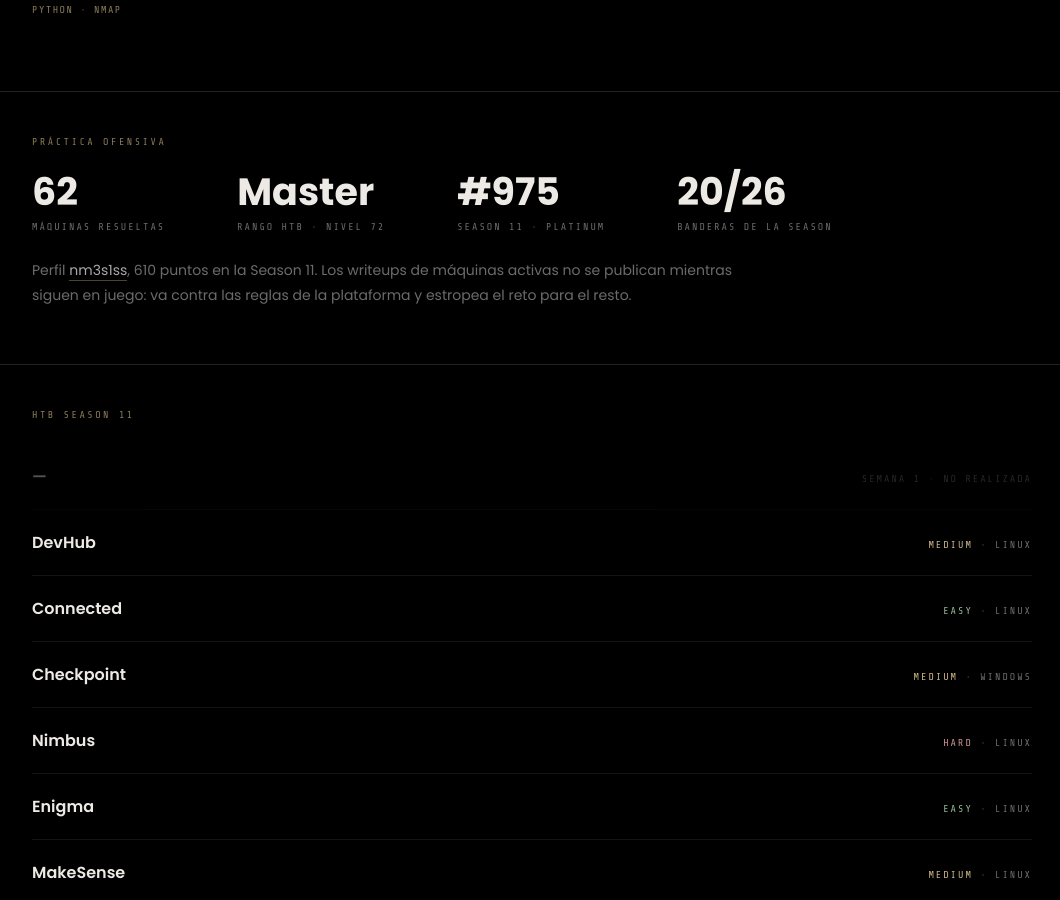
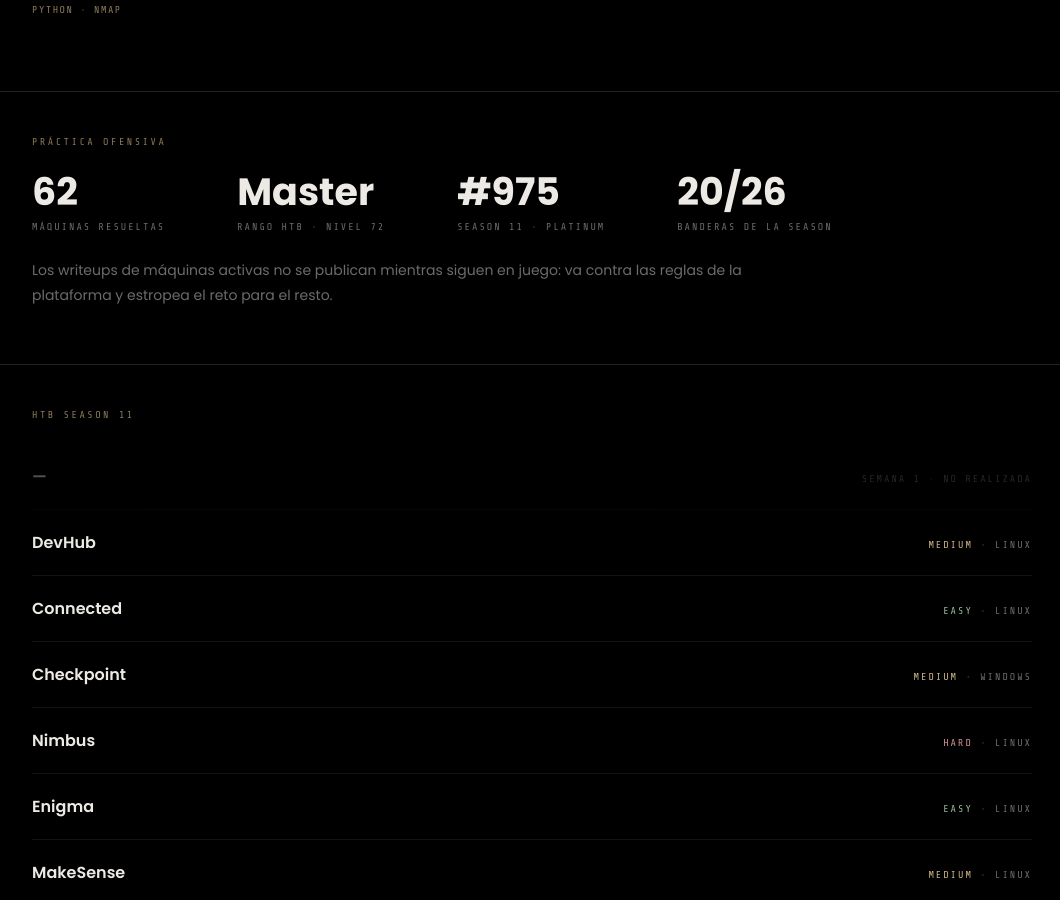
Before and after one commit to fraydgarcia/fraydgarcia.github.io, a Jekyll site: the page built from index.html, in a window 1280 px wide and 900 px high, scrolled down 1057 px. Shown: the whole window, without its empty margins (108-1168 px from the left). Built offline with Jekyll 4.4.1, drawn with Linux system fonts in a browser that asks for light colours.

Commit message:
Quitar el handle y los puntos de la season de la nota de HTB

```diff
--- a/index.html
+++ b/index.html
@@ -86,7 +86,6 @@
       <div class="fig"><div class="n">20/26</div><div class="l">Banderas de la season</div></div>
     </div>
     <p class="note">
-      Perfil <a href="https://app.hackthebox.com/public/users/2163518">nm3s1ss</a>, 610 puntos en la Season 11.
       Los writeups de máquinas activas no se publican mientras siguen en juego:
       va contra las reglas de la plataforma y estropea el reto para el resto.
     </p>
```
